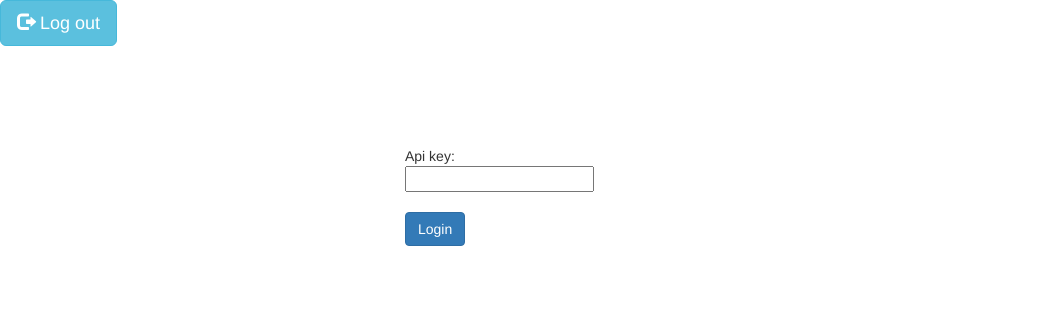
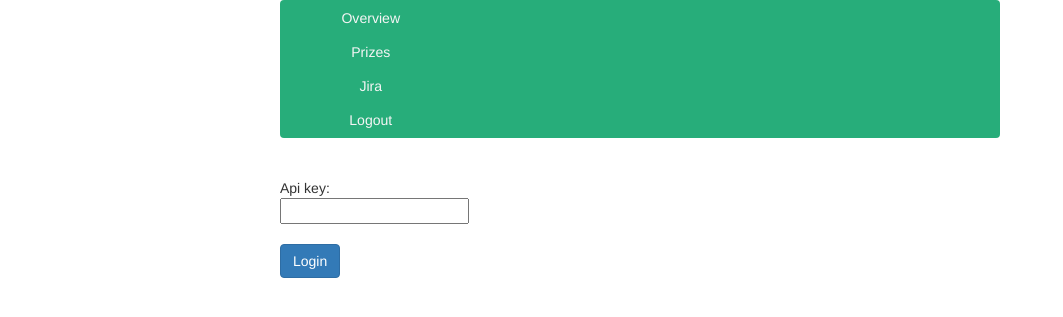
Before and after one commit to skvaryk/pyt_semestral_project, a Flask app: template templates/pages/jira_register.html in a window 1280 px wide. Shown: the top 317 px of the page, without its empty margins (0-1063 px from the left). Run offline with Flask 2, Linux system fonts and the light colour scheme; the template is opened without the code that fills it, so the values that code supplies are empty; parts of the project's set-up code (start-up, migrations or seed data) failed here and were passed over; some libraries are stand-ins or nearby versions.

Commit message:
added navbar, jira improvements

```diff
--- a/app.py
+++ b/app.py
@@ -4,6 +4,8 @@ from functools import wraps
 
 import requests
 from flask import Flask, render_template, request, redirect, url_for, session
+from flask_bootstrap import Bootstrap
+from flask_bootstrap import __version__ as FLASK_BOOTSTRAP_VERSION
 from flask_dance.consumer import oauth_authorized
 from flask_dance.contrib.google import make_google_blueprint, google
 from jira import JIRA
@@ -12,8 +14,10 @@ from DatabaseManager import DatabaseManager
 
 app = Flask(__name__)
 app.config.from_object(os.environ['APP_SETTINGS'])
+Bootstrap(app)
 
-database_manager = DatabaseManager(app.config['MONGO_DATABASE_URI'], app.config['SECRET_KEY'], use_test_data=True)
+database_manager = DatabaseManager(app.config['MONGO_DATABASE_URI'], app.config['SECRET_KEY'],
+                                   use_test_data=False)
 
 # don't require https - only for local testing
 os.environ['OAUTHLIB_INSECURE_TRANSPORT'] = '1'
@@ -27,7 +31,8 @@ with open('client_id.json') as file:
         client_secret=web['client_secret'],
         scope=["https://www.googleapis.com/auth/plus.me",
                "https://www.googleapis.com/auth/userinfo.email", ],
-        hosted_domain="synetech.cz"
+        hosted_domain="synetech.cz",
+        offline=True,
     )
 
     app.register_blueprint(google_bp, url_prefix="/login")
@@ -53,16 +58,19 @@ def logged_in(blueprint, token):
         )
         session.clear()
         redirect('/')
+    else:
+        session['email'] = resp_json['email']
 
 
 @app.route("/")
 @login_required
 def index():
-    resp_json = google.get("/oauth2/v2/userinfo").json()
-    if not resp_json['email']:
-        redirect('/logout')
-    session['email'] = resp_json['email']
-    return "You are {email} on Google".format(email=resp_json['email'])
+    if not session['email']:
+        return redirect('/logout')
+    # resp_json = google.get("/oauth2/v2/userinfo").json()
+    # if not resp_json['email']:
+    #     redirect('/logout')
+    return "You are {email} on Google".format(email=session['email'])
 
 
 @app.route('/users', methods=['GET', 'POST'])
@@ -137,10 +145,9 @@ def jira():
             # Retrieve issues until there are no more to come
             break
         block_num += 1
-        for issue in issues:
-            tasks.append(issue.key)
+        tasks.extend(issues)
 
-    return str(tasks)
+    return render_template('pages/jira.html', tasks=tasks)
 
 
 @app.route('/jira/register', methods=['GET', 'POST'])
--- /dev/null
+++ b/static/styles/default_style.css
@@ -0,0 +1,47 @@
+.container {
+    max-width: 750px;
+}
+
+table {
+    font-family: arial, sans-serif;
+    border-collapse: collapse;
+    width: 100%;
+}
+
+td, th {
+    border: 1px solid #dddddd;
+    text-align: left;
+    padding: 8px;
+}
+
+tr:nth-child(even) {
+    background-color: #dddddd;
+}
+
+.col-centered {
+    float: none;
+    margin: 0 auto;
+}
+
+div.box {
+    box-sizing: border-box;
+    width: 25%;
+    float: none;
+    text-align: center;
+}
+
+a.navbutton {
+    -webkit-appearance: button;
+    -moz-appearance: button;
+    color: whitesmoke;
+    font-size: 1.1vw;
+    text-decoration: none;
+    width: 100%;
+    height: 100%;
+}
+
+a.card-button {
+    color: whitesmoke;
+    background-color: #27ad7a;
+    border-color: #27ad7a;
+}
--- a/templates/layouts/main.html
+++ b/templates/layouts/main.html
@@ -1,42 +1,43 @@
-<!DOCTYPE html>
-<html>
+{% extends "bootstrap/base.html" %}
+
 <head>
     <title>SynePointsApp</title>
     <meta content="width=device-width, initial-scale=1.0" name="viewport">
-    <link href="http://netdna.bootstrapcdn.com/bootstrap/3.0.0/css/bootstrap.min.css" media="screen" rel="stylesheet">
-    <style type="text/css">
-        .container {
-            max-width: 500px;
-            padding-top: 100px;
-        }
 
-        table {
-            font-family: arial, sans-serif;
-            border-collapse: collapse;
-            width: 100%;
-        }
-
-        td, th {
-            border: 1px solid #dddddd;
-            text-align: left;
-            padding: 8px;
-        }
-
-        tr:nth-child(even) {
-            background-color: #dddddd;
-        }
-
-    </style>
+    {% block styles %}
+    {{super()}}
+    <link href="{{url_for('.static', filename='styles/default_style.css')}}"
+          rel="stylesheet">
+    {% endblock %}
 </head>
 <body>
-<a class="btn btn-info btn-lg" href="/logout">
-    <span class="glyphicon glyphicon-log-out"></span> Log out
-</a>
+
+{% block content %}
 <div class="container">
-    {% block body %}
-    {% endblock %}
+
+    <nav class="navbar navbar-expand navbar-dark" style="background-color: #27ad7a;">
+
+        <div class="box nav-item active">
+            <!-- TODO: redirect do '/' -->
+            <a href="/users" class="btn nav-link mr-auto navbutton">Overview</a>
+        </div>
+
+        <div class="box nav-item active">
+            <a href="/prizes" class="btn nav-item mr-auto navbutton">Prizes</a>
+        </div>
+        <div class="box nav-item active">
+            <a href="/jira" class="btn nav-item mr-auto navbutton">Jira</a>
+        </div>
+        <div class="box nav-item active">
+            <a href="/logout" class="btn nav-item mr-auto navbutton">Logout</a>
+        </div>
+    </nav>
+
+    <br>
+    <div class="row">
+        {% block page_content %}{% endblock %}
+    </div>
 </div>
-<script src="http://code.jquery.com/jquery-1.10.2.min.js"></script>
-<script src="http://netdna.bootstrapcdn.com/bootstrap/3.0.0/js/bootstrap.min.js"></script>
+{% endblock %}
 </body>
 </html>
--- a/templates/pages/jira_register.html
+++ b/templates/pages/jira_register.html
@@ -1,5 +1,7 @@
 {% extends "layouts/main.html" %}
-{% block body %}
+{% block page_content %}
+
+<div class="col-lg-12 col-centered">
 
     <form action="/jira/register" method="post">
         Api key:<br>
@@ -7,4 +9,6 @@
         <br><br>
         <input class="btn btn-primary" name="submit_button" type="submit" value="Login"/>
     </form>
+
+</div>
 {% endblock %}
--- a/templates/pages/prizes.html
+++ b/templates/pages/prizes.html
@@ -1,5 +1,7 @@
 {% extends "layouts/main.html" %}
-{% block body %}
+{% block page_content %}
+<div class="col-lg-12 col-centered">
+
     <table style="width:100%">
         <tr>
             <th>Prize</th>
@@ -14,4 +16,5 @@
         {% endfor %}
     </table>
     <br>
+</div>
 {% endblock %}
```
Also changed, not shown: templates/pages/jira.html (+21 -13 lines), templates/pages/users.html (+6 -1 lines). Lines whose indentation alone changed are shown as unchanged.
